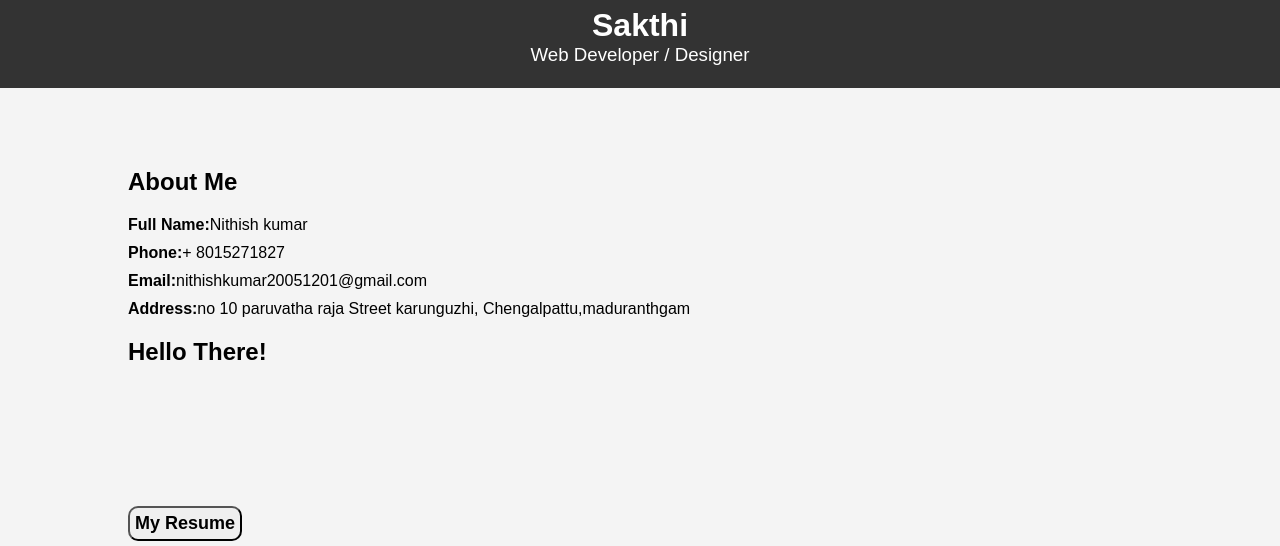
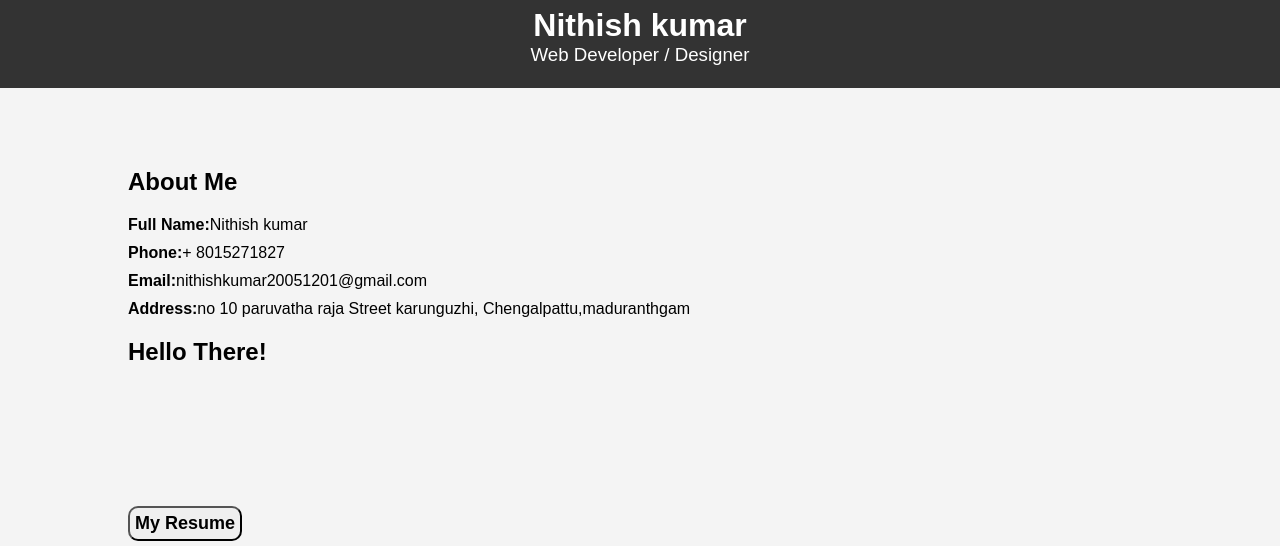
Before and after one commit to NithishKumar0112/Digital_portpolio, a plain HTML site: page index.html in a window 1280 px wide. Shown: the part 175-721 px from the top of the page. Drawn offline with Linux system fonts and the light colour scheme.

Commit message:
Update index.html

```diff
--- a/index.html
+++ b/index.html
@@ -10,7 +10,7 @@
     <header>
         <div class="container">
             <div class="profile-thumb"></div>
-            <h1>Sakthi</h1>
+            <h1>Nithish kumar</h1>
             <h3>Web Developer / Designer</h3>
         </div>
     </header>
```
